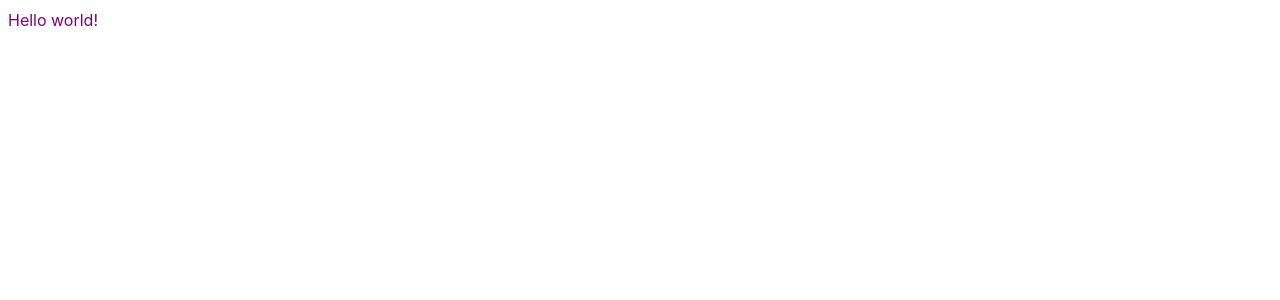
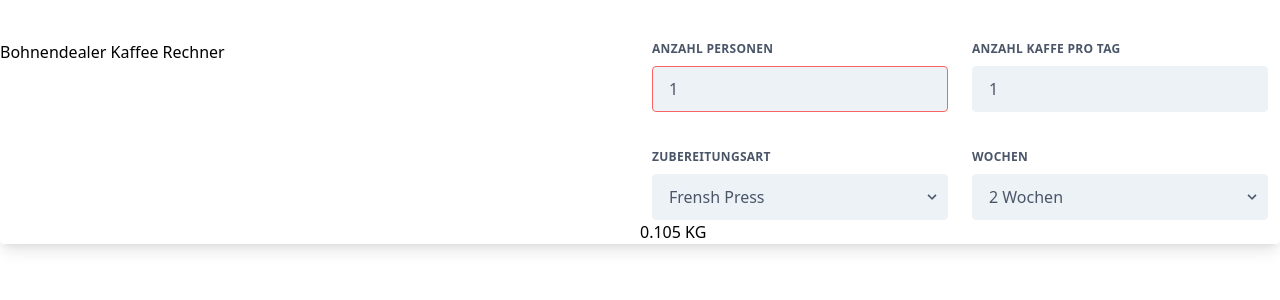
Before and after one commit to eisnstein/bd-coffee-svelte, a Svelte app: page / in a window 1280 px wide. Shown: the top 300 px of the page. Built offline with nearby package versions, Linux system fonts and the light colour scheme.

Commit message:
basic setup and raw calculation

```diff
--- a/public/global.css
+++ /dev/null
@@ -1,61 +0,0 @@
-html, body {
-  position: relative;
-  width: 100%;
-  height: 100%;
-}
-
-body {
-  color: #333;
-  margin: 0;
-  padding: 8px;
-  box-sizing: border-box;
-  font-family: -apple-system, BlinkMacSystemFont, "Segoe UI", Roboto, Oxygen-Sans, Ubuntu, Cantarell, "Helvetica Neue", sans-serif;
-}
-
-a {
-  color: rgb(0,100,200);
-  text-decoration: none;
-}
-
-a:hover {
-  text-decoration: underline;
-}
-
-a:visited {
-  color: rgb(0,80,160);
-}
-
-label {
-  display: block;
-}
-
-input, button, select, textarea {
-  font-family: inherit;
-  font-size: inherit;
-  padding: 0.4em;
-  margin: 0 0 0.5em 0;
-  box-sizing: border-box;
-  border: 1px solid #ccc;
-  border-radius: 2px;
-}
-
-input:disabled {
-  color: #ccc;
-}
-
-input[type="range"] {
-  height: 0;
-}
-
-button {
-  background-color: #f4f4f4;
-  outline: none;
-}
-
-button:active {
-  background-color: #ddd;
-}
-
-button:focus {
-  border-color: #666;
-}
--- a/public/index.html
+++ b/public/index.html
@@ -1,17 +1,22 @@
-<!doctype html>
+<!DOCTYPE html>
 <html>
-<head>
-  <meta charset='utf8'>
-  <meta name='viewport' content='width=device-width'>
+  <head>
+    <meta charset="utf8" />
+    <meta name="viewport" content="width=device-width" />
 
-  <title>Svelte app</title>
+    <title>Bohnendealer Kaffee Rechner</title>
 
-  <link rel='icon' type='image/png' href='favicon.png'>
-  <link rel='stylesheet' href='global.css'>
-  <link rel='stylesheet' href='bundle.css'>
-</head>
+    <link rel="icon" type="image/png" href="favicon.png" />
+    <link rel="stylesheet" href="bundle.css" />
+  </head>
 
-<body>
-  <script src='bundle.js'></script>
-</body>
+  <body>
+    <main class="container mx-auto pt-10">
+      <div class="flex rounded overflow-hidden shadow-lg">
+        <div class="w-1/2">Bohnendealer Kaffee Rechner</div>
+        <div class="w-1/2" id="calculator"></div>
+      </div>
+    </main>
+    <script src="bundle.js"></script>
+  </body>
 </html>
--- a/src/App.svelte
+++ b/src/App.svelte
@@ -1,6 +1,14 @@
 <script>
-  export let name;
+  let numPersons = 1;
+  let numCoffees = 1;
+  let type = "7.5";
+  let days = "14";
+
+  let sum =
+    (numPersons * numCoffees * parseFloat(type) * parseInt(days)) / 1000;
 </script>
+
+{@debug numPersons}
 
 <style>
   h1 {
@@ -8,4 +16,110 @@
   }
 </style>
 
-<h1>Hello {name}!</h1>
+<form class="">
+  <div class="flex flex-wrap mb-6">
+    <div class="w-full md:w-1/2 px-3 mb-6 md:mb-0">
+      <label
+        class="block uppercase tracking-wide text-gray-700 text-xs font-bold mb-2"
+        for="grid-first-name"
+      >
+        Anzahl Personen
+      </label>
+      <input
+        bind:value="{numPersons}"
+        class="appearance-none block w-full bg-gray-200 text-gray-700 border border-red-500 rounded py-3 px-4 mb-3 leading-tight focus:outline-none focus:bg-white"
+        id="grid-first-name"
+        min="0"
+        placeholder="Jane"
+        step="1"
+        type="number"
+      />
+    </div>
+    <div class="w-full md:w-1/2 px-3">
+      <label
+        class="block uppercase tracking-wide text-gray-700 text-xs font-bold mb-2"
+        for="grid-last-name"
+      >
+        Anzahl Kaffe Pro Tag
+      </label>
+      <input
+        class="appearance-none block w-full bg-gray-200 text-gray-700 border border-gray-200 rounded py-3 px-4 leading-tight focus:outline-none focus:bg-white focus:border-gray-500"
+        id="grid-last-name"
+        type="number"
+        placeholder="Doe"
+        bind:value="{numCoffees}"
+      />
+    </div>
+  </div>
+  <div class="flex flex-wrap">
+    <div class="w-full md:w-1/2 px-3 mb-6 md:mb-0">
+      <label
+        class="block uppercase tracking-wide text-gray-700 text-xs font-bold mb-2"
+        for="grid-state"
+      >
+        Zubereitungsart
+      </label>
+      <div class="relative">
+        <select
+          class="block appearance-none w-full bg-gray-200 border border-gray-200 text-gray-700 py-3 px-4 pr-8 rounded leading-tight focus:outline-none focus:bg-white focus:border-gray-500"
+          id="grid-state"
+          bind:value="{type}"
+        >
+          <option value="7.5">Frensh Press</option>
+          <option value="9">Filter</option>
+          <option value="10.5">Vollautomat</option>
+          <option value="10">Siebträger</option>
+        </select>
+        <div
+          class="pointer-events-none absolute inset-y-0 right-0 flex items-center px-2 text-gray-700"
+        >
+          <svg
+            class="fill-current h-4 w-4"
+            xmlns="http://www.w3.org/2000/svg"
+            viewBox="0 0 20 20"
+          >
+            <path
+              d="M9.293 12.95l.707.707L15.657 8l-1.414-1.414L10 10.828 5.757 6.586 4.343 8z"
+            />
+          </svg>
+        </div>
+      </div>
+    </div>
+    <div class="w-full md:w-1/2 px-3 mb-6 md:mb-0">
+      <label
+        class="block uppercase tracking-wide text-gray-700 text-xs font-bold mb-2"
+        for="grid-weeks"
+      >
+        Wochen
+      </label>
+      <div class="relative">
+        <select
+          class="block appearance-none w-full bg-gray-200 border border-gray-200 text-gray-700 py-3 px-4 pr-8 rounded leading-tight focus:outline-none focus:bg-white focus:border-gray-500"
+          id="grid-weeks"
+          bind:value="{days}"
+        >
+          <option value="14">2 Wochen</option>
+          <option value="21">3 Wochen</option>
+          <option value="28">4 Wochen</option>
+          <option value="35">5 Wochen</option>
+          <option value="42">6 Wochen</option>
+          <option value="56">8 Wochen</option>
+        </select>
+        <div
+          class="pointer-events-none absolute inset-y-0 right-0 flex items-center px-2 text-gray-700"
+        >
+          <svg
+            class="fill-current h-4 w-4"
+            xmlns="http://www.w3.org/2000/svg"
+            viewBox="0 0 20 20"
+          >
+            <path
+              d="M9.293 12.95l.707.707L15.657 8l-1.414-1.414L10 10.828 5.757 6.586 4.343 8z"
+            />
+          </svg>
+        </div>
+      </div>
+    </div>
+  </div>
+  <div>{sum} KG</div>
+</form>
--- a/src/main.js
+++ b/src/main.js
@@ -2,10 +2,7 @@
 import "./index.css";
 
 const app = new App({
-  target: document.body,
-  props: {
-    name: "world"
-  }
+  target: document.getElementById("calculator")
 });
 
 window.app = app;
```
Also changed, not shown: 1 other file (tests, documents, lock files or other folders).
